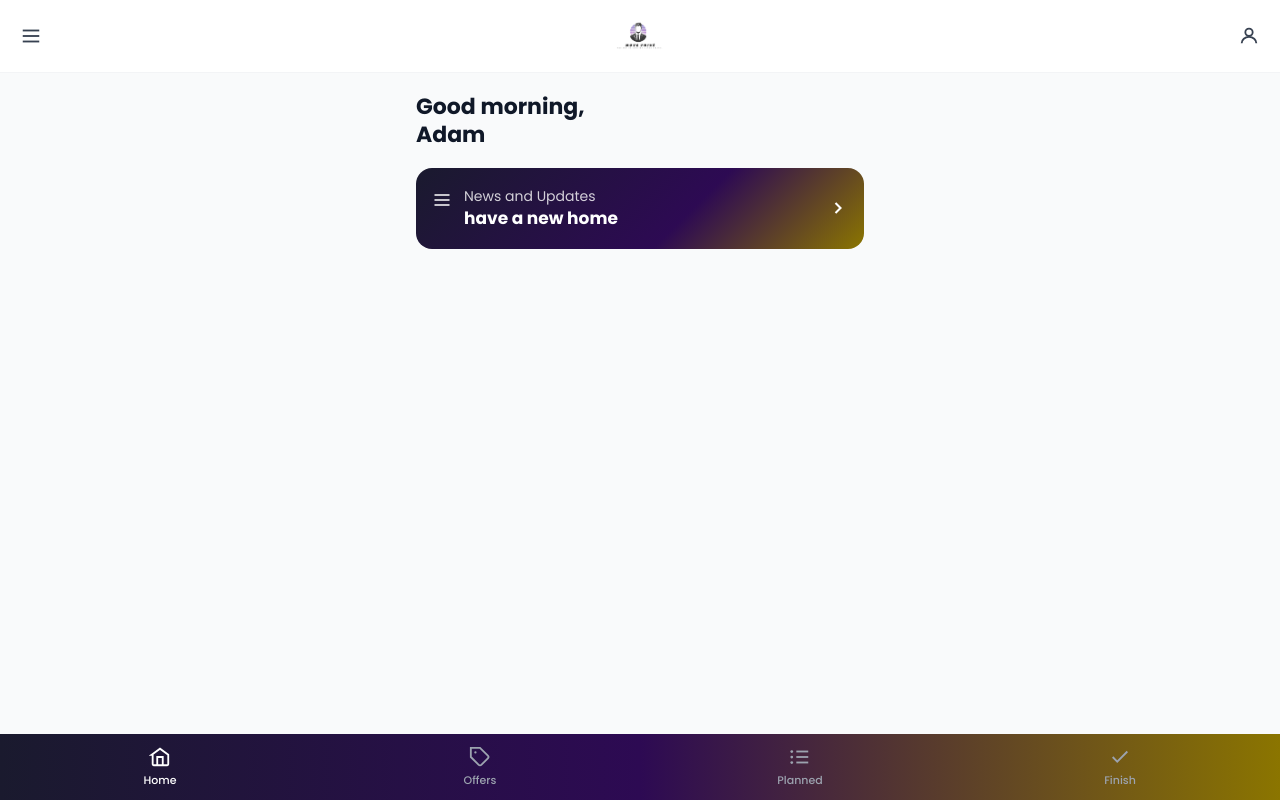
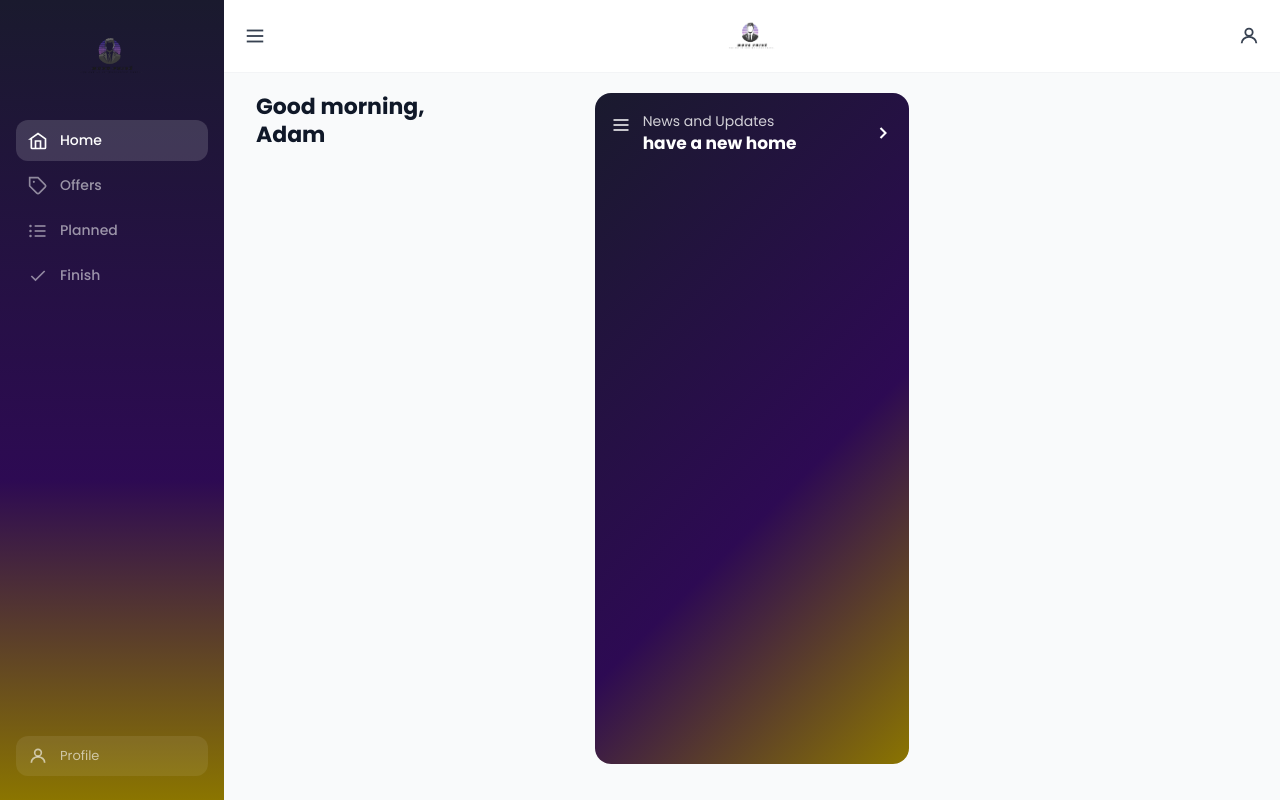
Before and after one commit to temmy762/movo-app, a Next.js app: page /driver/home in a window 1280 px wide. Built offline with nearby package versions, Linux system fonts and the light colour scheme.

Commit message:
feat: driver home desktop view — sidebar nav + responsive grid layout

```diff
--- /dev/null
+++ b/app/driver/home/components/DriverSidebar.tsx
@@ -0,0 +1,110 @@
+"use client";
+
+import Image from "next/image";
+import Link from "next/link";
+import { usePathname } from "next/navigation";
+
+const navItems = [
+  {
+    label: "Home",
+    href: "/driver/home",
+    match: (p: string) => p === "/driver/home",
+    icon: (active: boolean) => (
+      <svg width="20" height="20" viewBox="0 0 24 24" fill="none" stroke={active ? "white" : "rgba(255,255,255,0.5)"} strokeWidth="2">
+        <path d="M3 9.5L12 3l9 6.5V20a1 1 0 0 1-1 1H5a1 1 0 0 1-1-1V9.5z" />
+        <path d="M9 21V12h6v9" />
+      </svg>
+    ),
+  },
+  {
+    label: "Offers",
+    href: "/driver/home/offers",
+    match: (p: string) => p.startsWith("/driver/home/offers"),
+    icon: (active: boolean) => (
+      <svg width="20" height="20" viewBox="0 0 24 24" fill="none" stroke={active ? "white" : "rgba(255,255,255,0.5)"} strokeWidth="2">
+        <path d="M20.59 13.41l-7.17 7.17a2 2 0 0 1-2.83 0L2 12V2h10l8.59 8.59a2 2 0 0 1 0 2.82z" />
+        <line x1="7" y1="7" x2="7.01" y2="7" strokeLinecap="round" strokeWidth="2.5" />
+      </svg>
+    ),
+  },
+  {
+    label: "Planned",
+    href: "/driver/home/planned",
+    match: (p: string) => p.startsWith("/driver/home/planned"),
+    icon: (active: boolean) => (
+      <svg width="20" height="20" viewBox="0 0 24 24" fill="none" stroke={active ? "white" : "rgba(255,255,255,0.5)"} strokeWidth="2">
+        <line x1="8" y1="6" x2="21" y2="6" />
+        <line x1="8" y1="12" x2="21" y2="12" />
+        <line x1="8" y1="18" x2="21" y2="18" />
+        <line x1="3" y1="6" x2="3.01" y2="6" strokeLinecap="round" strokeWidth="3" />
+        <line x1="3" y1="12" x2="3.01" y2="12" strokeLinecap="round" strokeWidth="3" />
+        <line x1="3" y1="18" x2="3.01" y2="18" strokeLinecap="round" strokeWidth="3" />
+      </svg>
+    ),
+  },
+  {
+    label: "Finish",
+    href: "/driver/home/finish",
+    match: (p: string) => p.startsWith("/driver/home/finish"),
+    icon: (active: boolean) => (
+      <svg width="20" height="20" viewBox="0 0 24 24" fill="none" stroke={active ? "white" : "rgba(255,255,255,0.5)"} strokeWidth="2">
+        <polyline points="20 6 9 17 4 12" />
+      </svg>
+    ),
+  },
+];
+
+export default function DriverSidebar() {
+  const pathname = usePathname();
+
+  return (
+    <aside
+      className="w-56 h-full flex flex-col py-6 px-4 shrink-0"
+      style={{ background: "linear-gradient(180deg, #1a1a2e 0%, #2D0A53 60%, #8B7500 100%)" }}
+    >
+      {/* Logo */}
+      <div className="relative w-32 h-16 mx-auto mb-8">
+        <Image src="/images/image_1.png" alt="MOVO PRIVÉ" fill className="object-contain" />
+      </div>
+
+      {/* Nav links */}
+      <nav className="flex flex-col gap-1">
+        {navItems.map((item) => {
+          const active = item.match(pathname);
+          return (
+            <Link
+              key={item.href}
+              href={item.href}
+              className="no-hover-fx flex items-center gap-3 px-3 py-2.5 rounded-xl transition-colors"
+              style={{ background: active ? "rgba(255,255,255,0.15)" : "transparent" }}
+            >
+              {item.icon(active)}
+              <span
+                className="text-[14px] font-medium"
+                style={{ color: active ? "white" : "rgba(255,255,255,0.55)" }}
+              >
+                {item.label}
+              </span>
+            </Link>
+          );
+        })}
+      </nav>
+
+      {/* Spacer */}
+      <div className="flex-1" />
+
+      {/* Profile link */}
+      <Link
+        href="/driver/home/profile"
+        className="no-hover-fx flex items-center gap-3 px-3 py-2.5 rounded-xl"
+        style={{ background: "rgba(255,255,255,0.08)" }}
+      >
+        <svg width="20" height="20" viewBox="0 0 24 24" fill="none" stroke="rgba(255,255,255,0.6)" strokeWidth="2">
+          <circle cx="12" cy="8" r="4" />
+          <path d="M4 20c0-4 3.6-7 8-7s8 3 8 7" />
+        </svg>
+        <span className="text-[13px] text-white/60">Profile</span>
+      </Link>
+    </aside>
+  );
+}
--- a/app/driver/home/layout.tsx
+++ b/app/driver/home/layout.tsx
@@ -1,4 +1,5 @@
 import DriverBottomNav from "./components/DriverBottomNav";
+import DriverSidebar from "./components/DriverSidebar";
 
 export const metadata = {
   title: "MOVO PRIVÉ — Driver",
@@ -10,9 +11,22 @@ export default function DriverHomeLayout({
   children: React.ReactNode;
 }) {
   return (
-    <div className="h-screen w-full flex flex-col overflow-hidden" style={{ fontFamily: "var(--font-poppins)" }}>
-      <div className="flex-1 overflow-y-auto">{children}</div>
-      <DriverBottomNav />
+    <div className="h-screen w-full flex overflow-hidden" style={{ fontFamily: "var(--font-poppins)" }}>
+
+      {/* Desktop sidebar — hidden on mobile */}
+      <div className="hidden md:flex">
+        <DriverSidebar />
+      </div>
+
+      {/* Main area */}
+      <div className="flex-1 flex flex-col overflow-hidden">
+        <div className="flex-1 overflow-y-auto">{children}</div>
+        {/* Bottom nav — mobile only */}
+        <div className="md:hidden">
+          <DriverBottomNav />
+        </div>
+      </div>
+
     </div>
   );
 }
--- a/app/driver/home/page.tsx
+++ b/app/driver/home/page.tsx
@@ -40,7 +40,7 @@ export default function DriverHomePage() {
       </header>
 
       {/* Body */}
-      <div className="flex-1 px-4 pt-5 pb-4 flex flex-col max-w-[480px] mx-auto w-full">
+      <div className="flex-1 px-4 pt-5 pb-4 flex flex-col w-full max-w-[480px] mx-auto md:max-w-none md:grid md:grid-cols-2 md:gap-6 md:px-8 lg:grid-cols-3">
 
         {/* Greeting */}
         <div className="mb-5">
```
